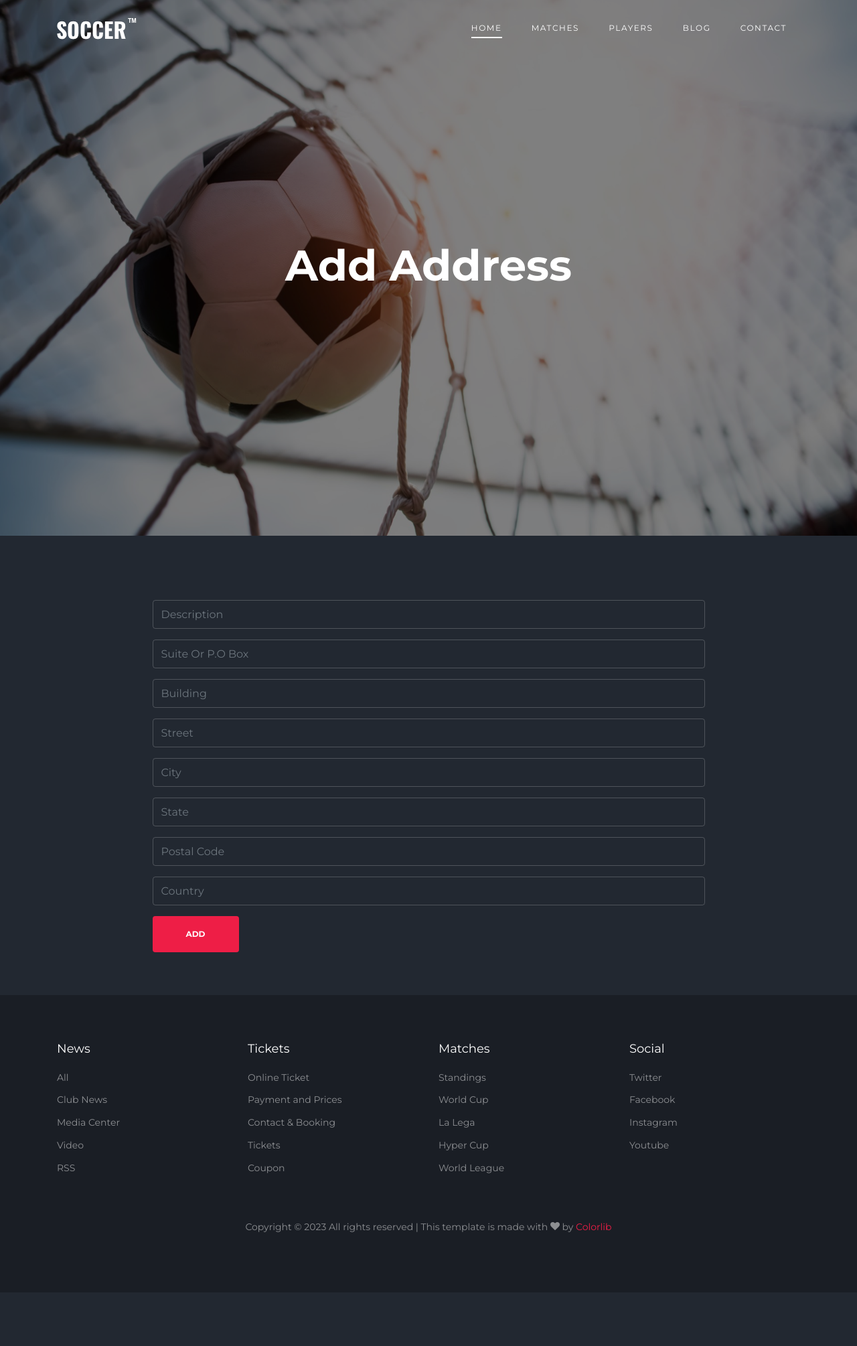
After one commit to TheTahaYaseen/SoccerClub, a Django app: page /add_address in a window 1280 px wide. The commit adds this page. Shown: the whole page at 67% size. Run offline with Django 4.2, Linux system fonts and the light colour scheme; some libraries are stand-ins or nearby versions; some web fonts are replaced.

Commit message:
Create Addresses UI Done

```diff
--- /dev/null
+++ b/club/templates/auth/address_form.html
@@ -0,0 +1,44 @@
+{% extends "layout.html" %}
+
+{% block content %}
+
+<div class="site-section">
+    <div class="container mb-5">
+      <p class="text-primary">{{error}}</p>
+      <div class="row">
+        <div class="col-lg-9 mx-auto">
+          <form method="POST">
+            {% csrf_token %}
+            <div class="form-group">
+              <input type="text" class="form-control" placeholder="Description" name="description" value="{{description}}">
+            </div>
+            <div class="form-group">
+              <input type="text" class="form-control" placeholder="Suite Or P.O Box" name="suite_or_pobox" value="{{suite_or_pobox}}">
+            </div>
+            <div class="form-group">
+              <input type="text" class="form-control" placeholder="Building" name="building" value="{{building}}">
+            </div>
+            <div class="form-group">
+              <input type="text" class="form-control" placeholder="Street" name="street" value="{{street}}">
+            </div>
+            <div class="form-group">
+              <input type="text" class="form-control" placeholder="City" name="city" value="{{city}}">
+            </div>
+            <div class="form-group">
+              <input type="text" class="form-control" placeholder="State" name="state" value="{{state}}">
+            </div>
+            <div class="form-group">
+              <input type="text" class="form-control" placeholder="Postal Code" name="postal_code" value="{{postal_code}}">
+            </div>
+            <div class="form-group">
+              <input type="text" class="form-control" placeholder="Country" name="country" value="{{country}}">
+            </div>
+            <div class="form-group">
+              <input type="submit" class="btn btn-primary py-3 px-5" value="Add">
+            </div>
+          </form>
+        </div>
+    </div>
+</div>
+
+{% endblock content %}
--- a/club/templates/auth/settings.html
+++ b/club/templates/auth/settings.html
@@ -25,7 +25,8 @@
           </div>
       </div>
       <div class="row mt-5">
-          <h2>Addresses</h2>
+          <h3>Addresses</h3>
+          <a href="{% url 'add_address'}" class="ml-auto"><button type="button" class="btn btn-primary">Add</button></a>
         </div>
       <div class="row mt-3">
             {% for address in addresses %}
--- a/club/urls.py
+++ b/club/urls.py
@@ -3,8 +3,12 @@ from . import views
 
 urlpatterns = [
     path("", views.home_view, name="home"),
+
     path("register", views.register_view, name="register"),
     path("login", views.login_view, name="login"),
     path("logout", views.logout_view, name="logout"),
     path("settings", views.settings_view, name="settings"),
+
+    path("add_address", views.add_address_view, name="add_address"),
+
 ]
--- a/club/views.py
+++ b/club/views.py
@@ -118,3 +118,9 @@ def settings_view(request):
                "username": username, "email": email, "phone_number": phone_number}
 
     return render(request, "auth/settings.html", context)
+
+def add_address_view(request):
+    page_header = "Add Address"
+    error = ""
+    context = {"page_header": page_header, "error": error}
+    return render(request, "auth/address_form.html", context)
--- a/theme/index.html
+++ b/theme/index.html
@@ -244,7 +244,7 @@
           </div>
           <div class="col-lg-6">
 
-            <diva class="widget-next-match">
+            <div class="widget-next-match">
               <table class="table custom-table">
                 <thead>
                   <tr>
@@ -267,7 +267,7 @@
                   </tr>
                 </tbody>
               </table>
-            </diva>
+            </div>
 
           </div>
         </div>
```
